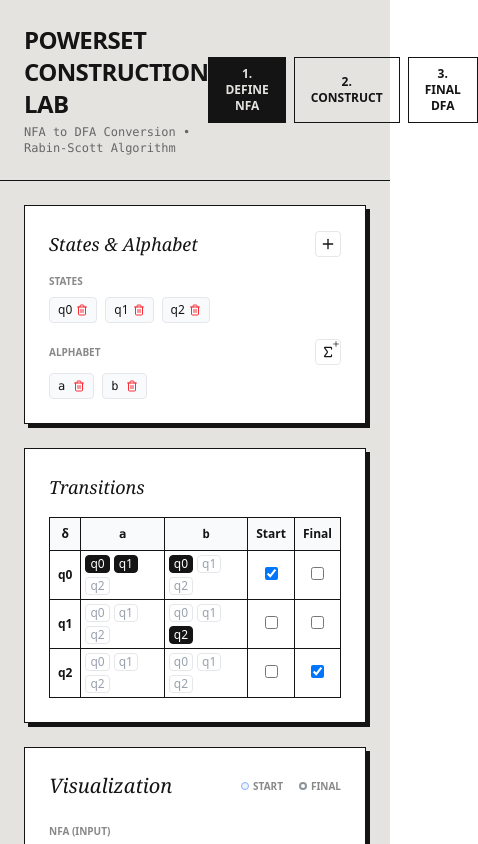
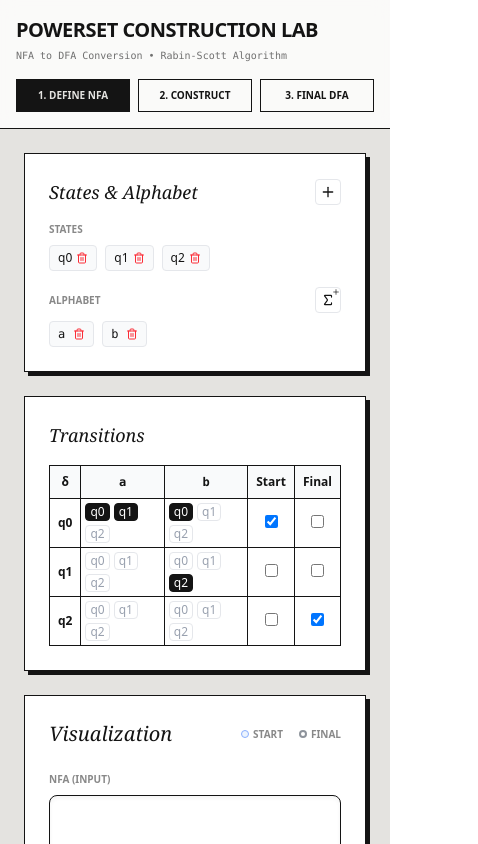
Before and after one commit to schaeferandreas/powersetconstruction, a React (Vite) app: page / in a window 390 px wide. Shown: the top 844 px of the page, 478 px wide, since content can reach past the window. Built offline with nearby package versions, Linux system fonts and the light colour scheme.

Commit message:
fixed position of top buttons

```diff
--- a/src/App.tsx
+++ b/src/App.tsx
@@ -197,27 +197,27 @@ export default function App() {
   return (
     <div className="min-h-screen bg-[#E4E3E0] text-[#141414] font-sans selection:bg-[#141414] selection:text-[#E4E3E0]">
       {/* Header */}
-      <header className="border-b border-[#141414] p-6 flex justify-between items-center">
+      <header className="border-b border-[#141414] p-4 md:p-6 flex flex-col md:flex-row justify-between items-start md:items-center gap-4 bg-white/80 backdrop-blur-sm sticky top-0 z-50">
         <div>
-          <h1 className="text-2xl font-bold tracking-tight uppercase">Powerset Construction Lab</h1>
-          <p className="text-xs opacity-60 font-mono mt-1">NFA to DFA Conversion • Rabin-Scott Algorithm</p>
+          <h1 className="text-xl md:text-2xl font-bold tracking-tight uppercase">Powerset Construction Lab</h1>
+          <p className="text-[10px] md:text-xs opacity-60 font-mono mt-1">NFA to DFA Conversion • Rabin-Scott Algorithm</p>
         </div>
-        <div className="flex gap-2">
+        <div className="flex flex-wrap gap-2 w-full md:w-auto">
           <button
             onClick={() => setActiveTab('edit')}
-            className={`px-4 py-2 text-xs font-bold uppercase border border-[#141414] transition-colors ${activeTab === 'edit' ? 'bg-[#141414] text-[#E4E3E0]' : 'hover:bg-[#141414] hover:text-[#E4E3E0]'}`}
+            className={`flex-1 md:flex-none px-3 md:px-4 py-2 text-[10px] md:text-xs font-bold uppercase border border-[#141414] transition-colors ${activeTab === 'edit' ? 'bg-[#141414] text-[#E4E3E0]' : 'hover:bg-[#141414] hover:text-[#E4E3E0]'}`}
           >
             1. Define NFA
           </button>
           <button
             onClick={() => { setActiveTab('construct'); resetConstruction(); }}
-            className={`px-4 py-2 text-xs font-bold uppercase border border-[#141414] transition-colors ${activeTab === 'construct' ? 'bg-[#141414] text-[#E4E3E0]' : 'hover:bg-[#141414] hover:text-[#E4E3E0]'}`}
+            className={`flex-1 md:flex-none px-3 md:px-4 py-2 text-[10px] md:text-xs font-bold uppercase border border-[#141414] transition-colors ${activeTab === 'construct' ? 'bg-[#141414] text-[#E4E3E0]' : 'hover:bg-[#141414] hover:text-[#E4E3E0]'}`}
           >
             2. Construct
           </button>
           <button
             onClick={() => { setActiveTab('result'); runToCompletion(); }}
-            className={`px-4 py-2 text-xs font-bold uppercase border border-[#141414] transition-colors ${activeTab === 'result' ? 'bg-[#141414] text-[#E4E3E0]' : 'hover:bg-[#141414] hover:text-[#E4E3E0]'}`}
+            className={`flex-1 md:flex-none px-3 md:px-4 py-2 text-[10px] md:text-xs font-bold uppercase border border-[#141414] transition-colors ${activeTab === 'result' ? 'bg-[#141414] text-[#E4E3E0]' : 'hover:bg-[#141414] hover:text-[#E4E3E0]'}`}
           >
             3. Final DFA
           </button>
```
